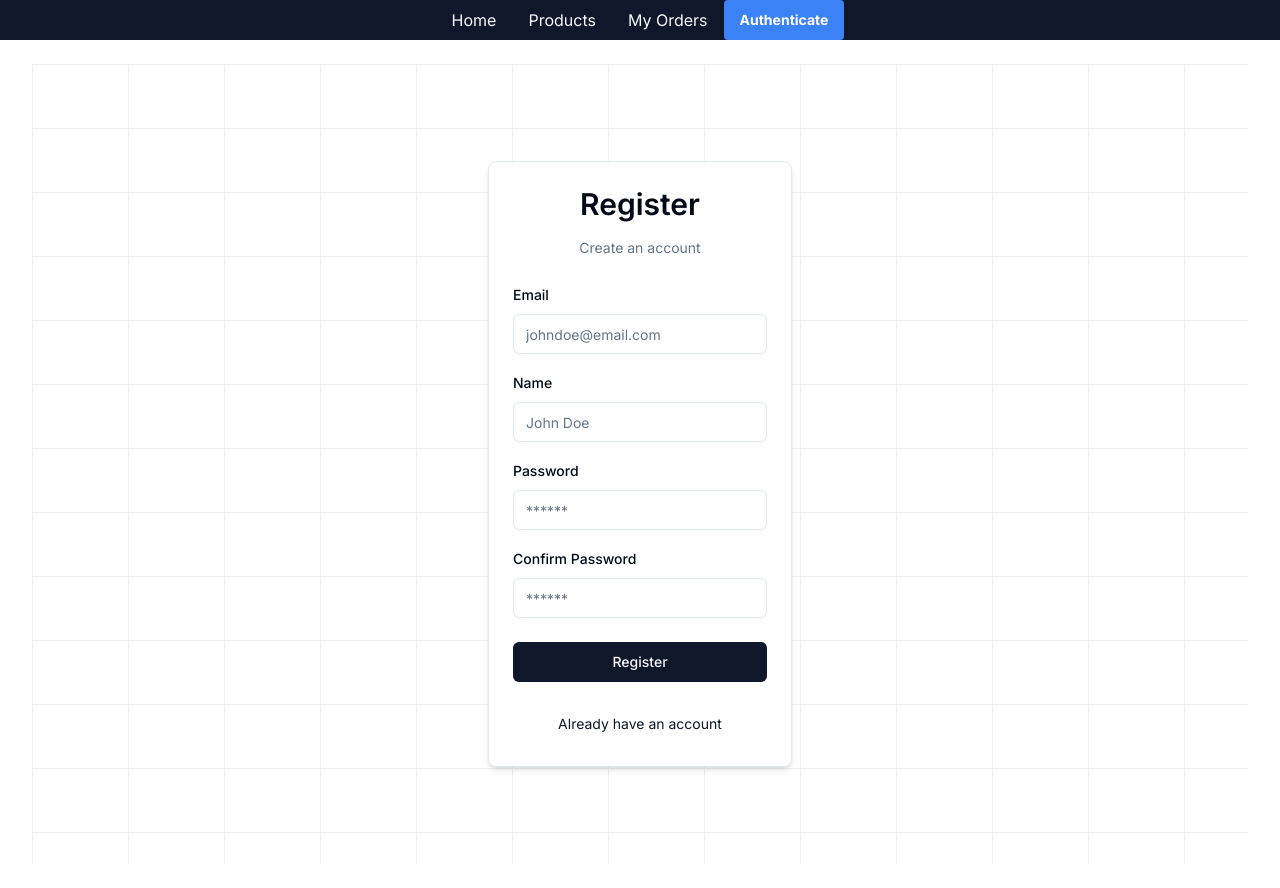
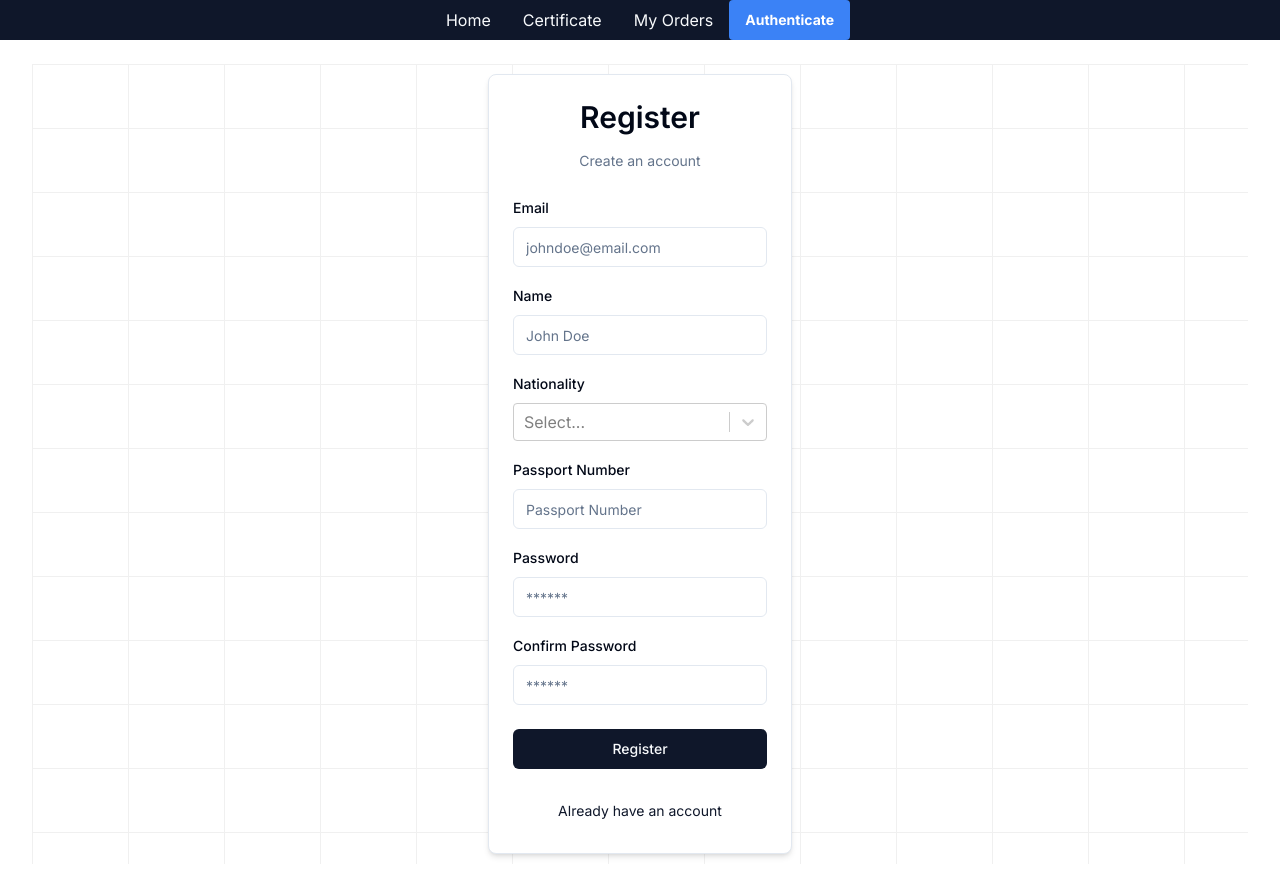
Before and after one commit to Am0stafa/ExamEase, a Next.js app: page /register in a window 1280 px wide. Built offline with nearby package versions, Linux system fonts and the light colour scheme.

Commit message:
feat: natioality tpe

```diff
--- a/package.json
+++ b/package.json
@@ -25,6 +25,7 @@
     "react-dom": "^18",
     "react-hook-form": "^7.51.2",
     "react-icons": "^5.0.1",
+    "react-select": "^5.8.0",
     "resend": "^3.2.0",
     "tailwind-merge": "^2.3.0",
     "tailwindcss-animate": "^1.0.7",
--- a/src/app/(customerFacing)/layout.tsx
+++ b/src/app/(customerFacing)/layout.tsx
@@ -14,7 +14,7 @@ export default function Layout({
         <div className="flex justify-between items-center">
           <div>
             <NavLink href="/">Home</NavLink>
-            <NavLink href="/products">Products</NavLink>
+            <NavLink href="/products">Certificate</NavLink>
             <NavLink href="/orders">My Orders</NavLink>
           </div>
           <div>
--- /dev/null
+++ b/src/app/(customerFacing)/products/[id]/purchase/_components/CheckoutForm.tsx
@@ -0,0 +1,149 @@
+"use client"
+
+import { userOrderExists } from "@/app/actions/orders"
+import { Button } from "@/components/ui/button"
+import {
+  Card,
+  CardContent,
+  CardDescription,
+  CardFooter,
+  CardHeader,
+  CardTitle,
+} from "@/components/ui/card"
+import { formatCurrency } from "@/lib/formatters"
+import {
+  Elements,
+  LinkAuthenticationElement,
+  PaymentElement,
+  useElements,
+  useStripe,
+} from "@stripe/react-stripe-js"
+import { loadStripe } from "@stripe/stripe-js"
+import Image from "next/image"
+import { FormEvent, useState } from "react"
+
+type CheckoutFormProps = {
+  product: {
+    id: string
+    imagePath: string
+    name: string
+    priceInCents: number
+    description: string
+  }
+  clientSecret: string
+}
+
+const stripePromise = loadStripe(
+  process.env.NEXT_PUBLIC_STRIPE_PUBLIC_KEY as string
+)
+
+export function CheckoutForm({ product, clientSecret }: CheckoutFormProps) {
+  return (
+    <div className="max-w-5xl w-full mx-auto space-y-8">
+      <div className="flex gap-4 items-center">
+        <div className="aspect-video flex-shrink-0 w-1/3 relative">
+          <Image
+            src={product.imagePath}
+            fill
+            alt={product.name}
+            className="object-cover"
+          />
+        </div>
+        <div>
+          <div className="text-lg">
+            {formatCurrency(product.priceInCents / 100)}
+          </div>
+          <h1 className="text-2xl font-bold">{product.name}</h1>
+          <div className="line-clamp-3 text-muted-foreground">
+            {product.description}
+          </div>
+        </div>
+      </div>
+      <Elements options={{ clientSecret }} stripe={stripePromise}>
+        <Form priceInCents={product.priceInCents} productId={product.id} />
+      </Elements>
+    </div>
+  )
+}
+
+function Form({
+  priceInCents,
+  productId,
+}: {
+  priceInCents: number
+  productId: string
+}) {
+  const stripe = useStripe()
+  const elements = useElements()
+  const [isLoading, setIsLoading] = useState(false)
+  const [errorMessage, setErrorMessage] = useState<string>()
+  const [email, setEmail] = useState<string>()
+
+  async function handleSubmit(e: FormEvent) {
+    e.preventDefault()
+
+    if (stripe == null || elements == null || email == null) return
+
+    setIsLoading(true)
+
+    const orderExists = await userOrderExists(email, productId)
+
+    if (orderExists) {
+      setErrorMessage(
+        "You have already purchased this product. Try downloading it from the My Orders page"
+      )
+      setIsLoading(false)
+      return
+    }
+
+    stripe
+      .confirmPayment({
+        elements,
+        confirmParams: {
+          return_url: `${process.env.NEXT_PUBLIC_SERVER_URL}/stripe/purchase-success`,
+        },
+      })
+      .then(({ error }) => {
+        if (error.type === "card_error" || error.type === "validation_error") {
+          setErrorMessage(error.message)
+        } else {
+          setErrorMessage("An unknown error occurred")
+        }
+      })
+      .finally(() => setIsLoading(false))
+  }
+
+  return (
+    <form onSubmit={handleSubmit}>
+      <Card>
+        <CardHeader>
+          <CardTitle>Checkout</CardTitle>
+          {errorMessage && (
+            <CardDescription className="text-destructive">
+              {errorMessage}
+            </CardDescription>
+          )}
+        </CardHeader>
+        <CardContent>
+          <PaymentElement />
+          <div className="mt-4">
+            <LinkAuthenticationElement
+              onChange={e => setEmail(e.value.email)}
+            />
+          </div>
+        </CardContent>
+        <CardFooter>
+          <Button
+            className="w-full"
+            size="lg"
+            disabled={stripe == null || elements == null || isLoading}
+          >
+            {isLoading
+              ? "Purchasing..."
+              : `Purchase - ${formatCurrency(priceInCents / 100)}`}
+          </Button>
+        </CardFooter>
+      </Card>
+    </form>
+  )
+}
--- /dev/null
+++ b/src/app/(customerFacing)/products/[id]/purchase/page.tsx
@@ -0,0 +1,32 @@
+import db from "@/db/db"
+import { notFound } from "next/navigation"
+import Stripe from "stripe"
+import { CheckoutForm } from "./_components/CheckoutForm"
+
+const stripe = new Stripe(process.env.STRIPE_SECRET_KEY as string)
+
+export default async function PurchasePage({
+  params: { id },
+}: {
+  params: { id: string }
+}) {
+  const product = await db.product.findUnique({ where: { id } })
+  if (product == null) return notFound()
+
+  const paymentIntent = await stripe.paymentIntents.create({
+    amount: product.priceInCents,
+    currency: "USD",
+    metadata: { productId: product.id },
+  })
+
+  if (paymentIntent.client_secret == null) {
+    throw Error("Stripe failed to create payment intent")
+  }
+
+  return (
+    <CheckoutForm
+      product={product}
+      clientSecret={paymentIntent.client_secret}
+    />
+  )
+}
--- a/src/app/admin/layout.tsx
+++ b/src/app/admin/layout.tsx
@@ -11,7 +11,7 @@ export default function AdminLayout({
     <>
       <Nav>
         <NavLink href="/admin">Dashboard</NavLink>
-        <NavLink href="/admin/products">Products</NavLink>
+        <NavLink href="/admin/products">Certificate</NavLink>
         <NavLink href="/admin/users">Customers</NavLink>
         <NavLink href="/admin/orders">Sales</NavLink>
       </Nav>
--- a/src/app/admin/page.tsx
+++ b/src/app/admin/page.tsx
@@ -64,7 +64,7 @@ export default async function AdminPage() {
       />
       {/* products */}
       <DashboardCard
-        title="Active Products"
+        title="Active Certificate"
         subtitle={`${formatNumber(productData.inactiveCount)} Inactive certificates `}
         body={`${formatNumber(productData.activeCount)}`}
       />
--- a/src/app/admin/products/new/page.tsx
+++ b/src/app/admin/products/new/page.tsx
@@ -4,7 +4,7 @@ import { ProductForm } from "../_components/ProductForm";
 export default function NewProductPage() {
   return (
     <div>
-      <PageHeader>Add a new Product</PageHeader>
+      <PageHeader>Add a new Certificate</PageHeader>
       <ProductForm />
     </div>
   );
--- a/src/app/admin/products/page.tsx
+++ b/src/app/admin/products/page.tsx
@@ -27,7 +27,7 @@ export default function AdminProductsPage() {
       <div className="flex justify-between items-center gap-4">
         <PageHeader>Products</PageHeader>
         <Button asChild>
-          <Link href="/admin/products/new">Add Product</Link>
+          <Link href="/admin/products/new">Add Certificate</Link>
         </Button>
       </div>
       <ProductsTable />
--- a/src/components/ProductCard.tsx
+++ b/src/components/ProductCard.tsx
@@ -32,11 +32,11 @@ export function ProductCard({
       <Image src={imagePath || ""} fill alt={name} />
       </div>
       <CardHeader>
-        <CardTitle>{name}</CardTitle>
+        <CardTitle>Name: {name}</CardTitle>
         <CardDescription>{formatCurrency(priceInCents / 100)}</CardDescription>
       </CardHeader>
       <CardContent className="flex-grow">
-        <p className="line-clamp-4">{description}</p>
+        <p className="line-clamp-4">institute: {description}</p>
       </CardContent>
       <CardFooter>
         <Button asChild size="lg" className="w-full">
--- a/src/components/auth/register-form.tsx
+++ b/src/components/auth/register-form.tsx
@@ -4,12 +4,12 @@ import { useForm } from "react-hook-form"
 import {
   Form,
   FormControl,
-  FormDescription,
   FormField,
   FormItem,
   FormLabel,
   FormMessage
 } from "@/components/ui/form";
+import Select from 'react-select';
 import CardWrapper from "./card-wrapper"
 import { zodResolver } from "@hookform/resolvers/zod"
 import { Input } from "@/components/ui/input"
@@ -21,13 +21,102 @@ import { FormSuccess } from "./form-success";
 import { FormError } from "./form-error";
 import { RegisterSchema } from "../../../schemas";
 
-
-
-
 const RegisterForm = () => {
   const [loading, setLoading] = useState(false);
   const [error, setError] = useState("");
   const [success, setSuccess] = useState("");
+  const nationalityOptions = [
+    { value: 'usa', label: 'USA' },
+    { value: 'canada', label: 'Canada' },
+    { value: 'egypt', label: 'Egypt' },
+    { value: 'uk', label: 'United Kingdom' },
+    { value: 'australia', label: 'Australia' },
+    { value: 'germany', label: 'Germany' },
+    { value: 'france', label: 'France' },
+    { value: 'india', label: 'India' },
+    { value: 'china', label: 'China' },
+    { value: 'japan', label: 'Japan' },
+    { value: 'brazil', label: 'Brazil' },
+    { value: 'mexico', label: 'Mexico' },
+    { value: 'south_africa', label: 'South Africa' },
+    { value: 'russia', label: 'Russia' },
+    { value: 'italy', label: 'Italy' },
+    { value: 'spain', label: 'Spain' },
+    { value: 'netherlands', label: 'Netherlands' },
+    { value: 'sweden', label: 'Sweden' },
+    { value: 'norway', label: 'Norway' },
+    { value: 'denmark', label: 'Denmark' },
+    { value: 'finland', label: 'Finland' },
+    { value: 'new_zealand', label: 'New Zealand' },
+    { value: 'argentina', label: 'Argentina' },
+    { value: 'chile', label: 'Chile' },
+    { value: 'colombia', label: 'Colombia' },
+    { value: 'peru', label: 'Peru' },
+    { value: 'saudi_arabia', label: 'Saudi Arabia' },
+    { value: 'uae', label: 'United Arab Emirates' },
+    { value: 'turkey', label: 'Turkey' },
+    { value: 'israel', label: 'Israel' },
+    { value: 'south_korea', label: 'South Korea' },
+    { value: 'indonesia', label: 'Indonesia' },
+    { value: 'malaysia', label: 'Malaysia' },
+    { value: 'thailand', label: 'Thailand' },
+    { value: 'vietnam', label: 'Vietnam' },
+    { value: 'singapore', label: 'Singapore' },
+    { value: 'philippines', label: 'Philippines' },
+    { value: 'nigeria', label: 'Nigeria' },
+    { value: 'kenya', label: 'Kenya' },
+    { value: 'ghana', label: 'Ghana' },
+    { value: 'morocco', label: 'Morocco' },
+    { value: 'algeria', label: 'Algeria' },
+    { value: 'tunisia', label: 'Tunisia' },
+    { value: 'pakistan', label: 'Pakistan' },
+    { value: 'bangladesh', label: 'Bangladesh' },
+    { value: 'sri_lanka', label: 'Sri Lanka' },
+    { value: 'nepal', label: 'Nepal' },
+    { value: 'iran', label: 'Iran' },
+    { value: 'iraq', label: 'Iraq' },
+    { value: 'qatar', label: 'Qatar' },
+    { value: 'kuwait', label: 'Kuwait' },
+    { value: 'oman', label: 'Oman' },
+    { value: 'greece', label: 'Greece' },
+    { value: 'portugal', label: 'Portugal' },
+    { value: 'switzerland', label: 'Switzerland' },
+    { value: 'austria', label: 'Austria' },
+    { value: 'belgium', label: 'Belgium' },
+    { value: 'poland', label: 'Poland' },
+    { value: 'czech_republic', label: 'Czech Republic' },
+    { value: 'hungary', label: 'Hungary' },
+    { value: 'romania', label: 'Romania' },
+    { value: 'bulgaria', label: 'Bulgaria' },
+    { value: 'ukraine', label: 'Ukraine' },
+    { value: 'serbia', label: 'Serbia' },
+    { value: 'croatia', label: 'Croatia' },
+    { value: 'slovenia', label: 'Slovenia' },
+    { value: 'slovakia', label: 'Slovakia' },
+    { value: 'lithuania', label: 'Lithuania' },
+    { value: 'latvia', label: 'Latvia' },
+    { value: 'estonia', label: 'Estonia' },
+    { value: 'iceland', label: 'Iceland' },
+    { value: 'ireland', label: 'Ireland' },
+    { value: 'luxembourg', label: 'Luxembourg' },
+    { value: 'malta', label: 'Malta' },
+    { value: 'cyprus', label: 'Cyprus' },
+    { value: 'lebanon', label: 'Lebanon' },
+    { value: 'jordan', label: 'Jordan' },
+    { value: 'syria', label: 'Syria' },
+    { value: 'yemen', label: 'Yemen' },
+    { value: 'afghanistan', label: 'Afghanistan' },
+    { value: 'azerbaijan', label: 'Azerbaijan' },
+    { value: 'georgia', label: 'Georgia' },
+    { value: 'armenia', label: 'Armenia' },
+    { value: 'mongolia', label: 'Mongolia' },
+    { value: 'kazakhstan', label: 'Kazakhstan' },
+    { value: 'uzbekistan', label: 'Uzbekistan' },
+    { value: 'turkmenistan', label: 'Turkmenistan' },
+    { value: 'kyrgyzstan', label: 'Kyrgyzstan' },
+    { value: 'tajikistan', label: 'Tajikistan' },
+    // Add more options as needed
+  ];
 
 
   const form = useForm<z.infer<typeof RegisterSchema>>({
@@ -36,7 +125,9 @@ const RegisterForm = () => {
       email: "",
       name: "",
       password: "",
-      passwordConfirmation: ""
+      passwordConfirmation: "",
+      nationality: "", // Add this line
+      passportNumber: "" // Add this line
     }
   })
 
@@ -93,6 +184,34 @@ const RegisterForm = () => {
         />
         <FormField
          control={form.control}
+         name="nationality"
+         type="select"
+         options={nationalityOptions}
+         render={({ field }) => (
+          <FormItem>
+            <FormLabel>Nationality</FormLabel>
+            <FormControl>
+              <Select {...field} options={nationalityOptions} />
+            </FormControl>
+            <FormMessage />
+          </FormItem>
+         )}
+        />
+        <FormField
+         control={form.control}
+         name="passportNumber"
+         render={({ field }) => (
+          <FormItem>
+            <FormLabel>Passport Number</FormLabel>
+            <FormControl>
+              <Input {...field} placeholder="Passport Number" />
+            </FormControl>
+            <FormMessage />
+          </FormItem>
+         )}
+        />
+        <FormField
+         control={form.control}
          name="password"
          render={({ field}) => (
           <FormItem>
@@ -117,7 +236,6 @@ const RegisterForm = () => {
           </FormItem>
          )}
         />
-
          </div>
          <FormSuccess message={success} />
          <FormError message={error} />
--- a/src/middleware.ts
+++ b/src/middleware.ts
@@ -20,7 +20,7 @@ async function isAuthenticated(req: NextRequest) {
     .split(":")
 
   return (
-    username === 'admin' && password === 'admin'
+    username === 'admin' && password === 'admins'
   )
 }
 
```
Also changed, not shown: src/app/admin/_actions/orders.tsx (deleted), 2 other files (tests, documents, lock files or other folders).
